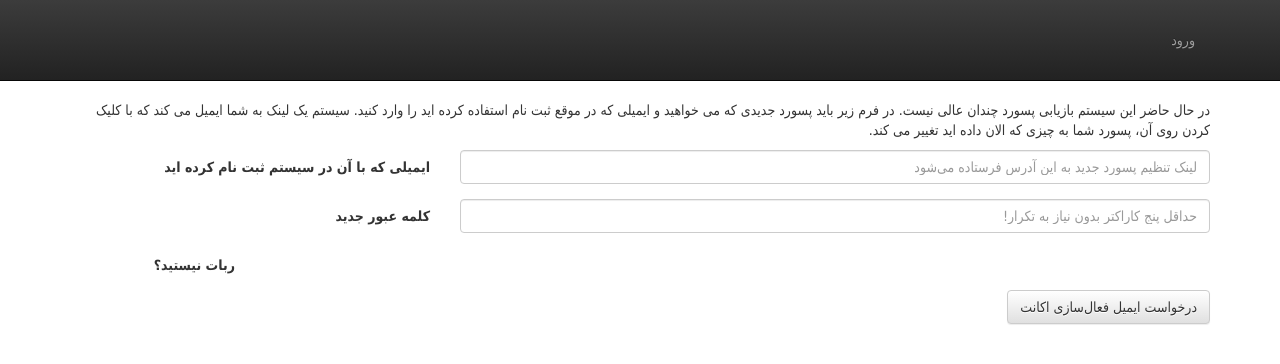
After one commit to jadijadi/todoer, a Django app: template web/templates/resetpassword.html in a window 1280 px wide. The commit adds this page. Shown: the top 364 px of the page. Run offline with Django 3.2, Linux system fonts and the light colour scheme; the template is opened without the code that fills it, so the values that code supplies are empty; some libraries are stand-ins or nearby versions; some web fonts are replaced.

Commit message:
reset password

```diff
--- a/web/templates/login.html
+++ b/web/templates/login.html
@@ -66,8 +66,10 @@
     </div>
   </form>
 
-<a href="/accounts/register/">عضو نیستید؟ حیف نیست؟ از اینجا عضو بشین</a>
-
+<ul>
+<li><a href="/accounts/register/">عضو نیستید؟ حیف نیست؟ از اینجا عضو بشین</a></li>
+<li><a href="/accounts/resetpassword/">پسوردتون گم شده؟ یه جدیدش رو درخواست بدین</a></li>
+<ul>
 </div>
 </div>
 
--- /dev/null
+++ b/web/templates/resetpassword.html
@@ -0,0 +1,76 @@
+{% extends "template.html"%}
+{% load staticfiles %}
+
+{% block content %}
+<script src='https://www.google.com/recaptcha/api.js'></script>
+
+<div class="row">
+    <div class="col-lg-12">
+
+{% if form.errors %}
+<p>
+نام کاربری یا پسورد شما درست نبود.
+</p>
+{% endif %}
+
+{% if next %}
+    {% if user.is_authenticated %}
+    <p>Your account doesn't have access to this page. To proceed,
+    please login with an account that has access.</p>
+    {% else %}
+    <p>
+برای دیدن این صفحه باید لاگین کنید
+    </p>
+    {% endif %}
+{% endif %}
+<p>
+در حال حاضر این سیستم بازیابی پسورد چندان عالی نیست. در فرم زیر باید پسورد جدیدی که می خواهید و ایمیلی  که در موقع ثبت نام استفاده کرده اید را وارد کنید. سیستم
+یک لینک به شما ایمیل می کند که با کلیک کردن روی آن، پسورد شما به چیزی که الان داده اید تغییر می کند.
+</p>
+
+  {% if message %}
+  <div class="bs-callout bs-callout-info">
+    <h5>{{ message }}</h5>
+  </div>
+  {% endif %}
+
+
+
+
+
+  <form class="form-horizontal" method="POST" action="/accounts/resetpassword/">
+    {% csrf_token %}
+    <input type="hidden" name="requestcode" value="True" />
+    <input type="hidden" name="next" value="{{ next }}" />
+    <div class="form-group">
+      <label for="inputPassword3" class="col-sm-4 control-label">ایمیلی که با آن در سیستم ثبت نام کرده اید</label>
+      <div class="col-sm-8">
+        <input type="email" name="email" class="form-control"  placeholder="لینک تنظیم پسورد جدید به این آدرس فرستاده می‌شود" required>
+      </div>
+    </div>
+    <div class="form-group">
+      <label for="inputPassword3" class="col-sm-4 control-label" >کلمه عبور جدید</label>
+      <div class="col-sm-8">
+        <input type="password" name="password" class="form-control"  placeholder="حداقل پنج کاراکتر بدون نیاز به تکرار!" required pattern=".{5,}">
+      </div>
+    </div>
+    <div class="form-group">
+      <label for="inputPassword3" class="col-sm-2 control-label" >ربات نیستید؟</label>
+      <div class="col-sm-10">
+        <div class="g-recaptcha" data-sitekey="6LcB3A4UAAAAAPYNHsIiuWGJwzyyYBhQ12RgIKYj"></div>
+      </div>
+    </div>
+
+
+
+    <div class="form-group">
+      <div class="col-sm-offset-2 col-sm-10">
+        <button type="submit" class="btn btn-default">درخواست ایمیل فعال‌سازی اکانت</button>
+      </div>
+    </div>
+  </form>
+
+</div>
+</div>
+
+{% endblock %}
--- a/web/urls.py
+++ b/web/urls.py
@@ -6,7 +6,9 @@ urlpatterns = [
     url(r'^$', views.index, name='index'),
     url(r'^accounts/login/$', views.login_page, name='login_page'),
     url(r'^accounts/logout/$', views.logout_page, name='logout_page'),
-    url(r'^accounts/register/$', views.register, name='logout_page'),
+    url(r'^accounts/register/$', views.register, name='register'),
+    url(r'^accounts/resetpassword/$', views.resetpassword, name='resetpassword'),
+
     url(r'^task/([0-9]+)/done/$', views.taskdone, name='taskdone'),
     url(r'^task/([0-9]+)/redo/$', views.taskredo, name='taskredo'),
     url(r'^task/add/$', views.taskadd, name='taskadd'),
```
Also changed, not shown: web/views.py (+61 -0 lines), 1 other file.
